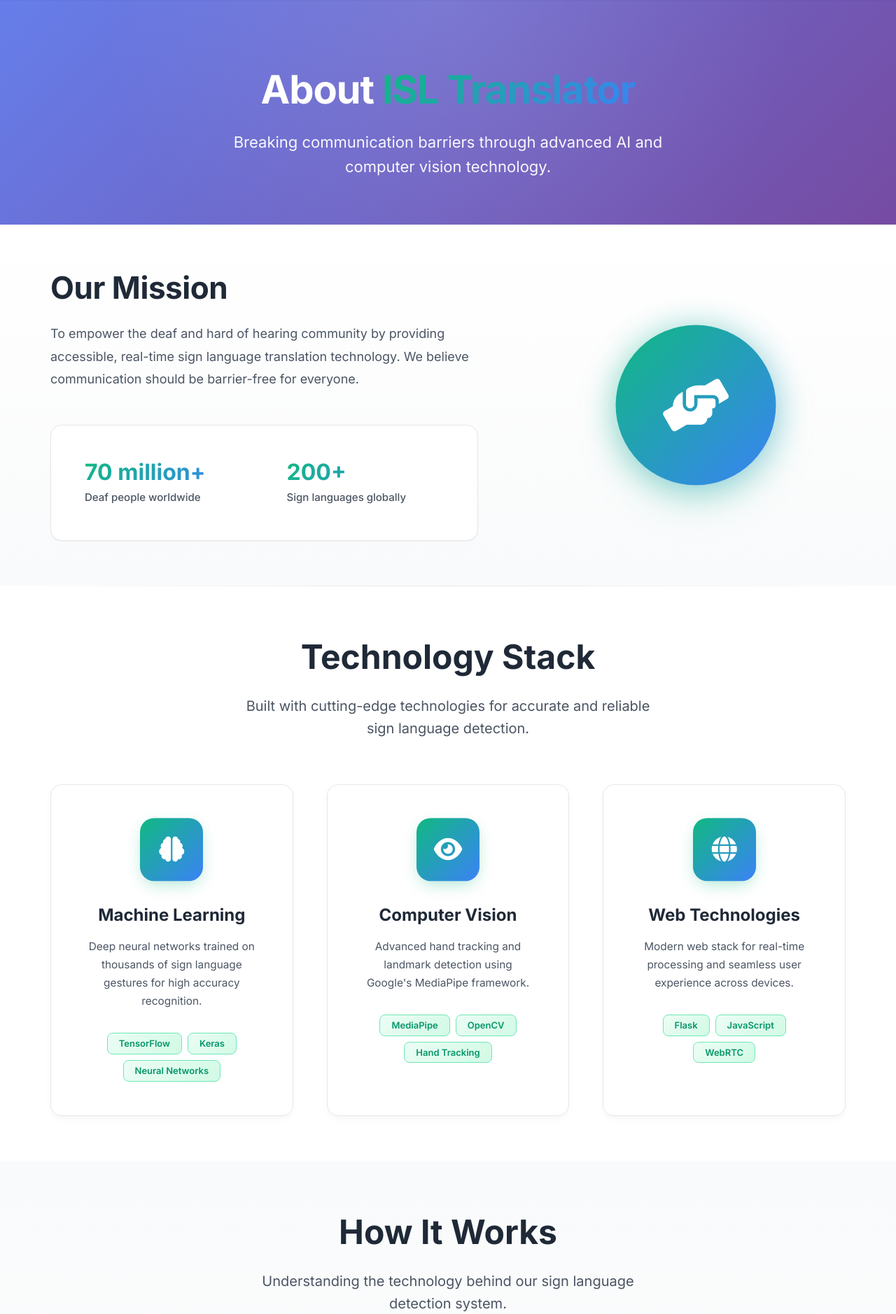
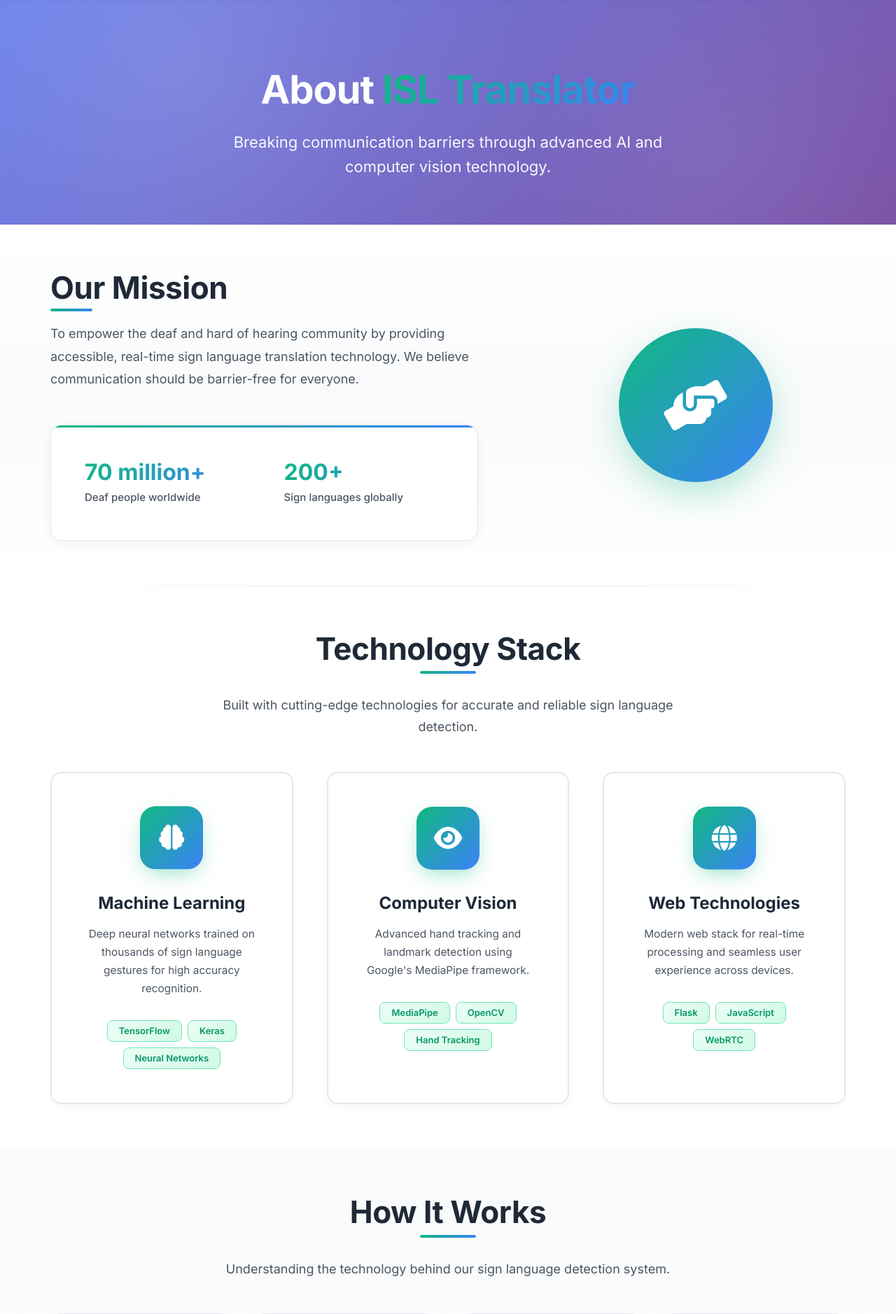
Before and after one commit to kartiksharma1227/Indian_Sign_Language_to_Sentence_Formation, a Flask app: page /about in a window 1280 px wide. Shown: the part 71-1949 px from the top of the page at 70% size. Run offline with Flask 3, Linux system fonts and the light colour scheme.

Commit message:
Changed about.css

```diff
--- a/static/css/about.css
+++ b/static/css/about.css
@@ -17,8 +17,28 @@
     left: 0;
     right: 0;
     bottom: 0;
-    background: radial-gradient(circle at 50% 0%, rgba(255, 255, 255, 0.1), transparent 70%);
+    background:
+        radial-gradient(circle at 20% 30%, rgba(255, 255, 255, 0.15), transparent 50%),
+        radial-gradient(circle at 80% 70%, rgba(255, 255, 255, 0.1), transparent 50%);
     pointer-events: none;
+}
+
+.about-page-hero::after {
+    content: '';
+    position: absolute;
+    top: -50%;
+    left: -50%;
+    width: 200%;
+    height: 200%;
+    background: radial-gradient(circle, rgba(255, 255, 255, 0.03) 1px, transparent 1px);
+    background-size: 50px 50px;
+    animation: gridMove 20s linear infinite;
+    opacity: 0.5;
+}
+
+@keyframes gridMove {
+    0% { transform: translate(0, 0); }
+    100% { transform: translate(50px, 50px); }
 }
 
 .about-page-container {
@@ -44,12 +65,35 @@
     max-width: 700px;
     margin: 0 auto;
     font-weight: 400;
+    animation: fadeInUp 0.8s ease-out 0.2s backwards;
+}
+
+@keyframes fadeInUp {
+    from {
+        opacity: 0;
+        transform: translateY(30px);
+    }
+    to {
+        opacity: 1;
+        transform: translateY(0);
+    }
 }
 
 /* Mission Section */
 .about-page-mission {
     padding: var(--spacing-3xl) 0;
-    background: linear-gradient(180deg, #ffffff 0%, #f9fafb 100%);
+    background: linear-gradient(180deg, #ffffff 0%, #f9fafb 50%, #ffffff 100%);
+    position: relative;
+}
+
+.about-page-mission::before {
+    content: '';
+    position: absolute;
+    top: 0;
+    left: 0;
+    right: 0;
+    height: 1px;
+    background: linear-gradient(90deg, transparent, var(--gray-200) 50%, transparent);
 }
 
 .about-page-mission-container {
@@ -88,16 +145,34 @@
 .about-page-mission-stats {
     display: grid;
     grid-template-columns: repeat(2, 1fr);
-    gap: var(--spacing-xl);
+    gap: var(--spacing-lg);
     padding: var(--spacing-xl);
     background: white;
     border-radius: var(--border-radius-xl);
     border: 1px solid var(--gray-200);
-    box-shadow: var(--shadow-sm);
+    box-shadow: 0 4px 20px -4px rgba(0, 0, 0, 0.08);
+    position: relative;
+    overflow: hidden;
+}
+
+.about-page-mission-stats::before {
+    content: '';
+    position: absolute;
+    top: 0;
+    left: 0;
+    width: 100%;
+    height: 3px;
+    background: var(--gradient-primary);
 }
 
 .about-page-mission-stat {
     padding: var(--spacing-md);
+    position: relative;
+    transition: transform var(--transition-fast);
+}
+
+.about-page-mission-stat:hover {
+    transform: scale(1.05);
 }
 
 .about-page-mission-stat strong {
@@ -142,12 +217,18 @@
 .about-page-mission-icon::before {
     content: '';
     position: absolute;
-    inset: -3px;
+    inset: -8px;
     border-radius: 50%;
     background: var(--gradient-primary);
-    opacity: 0.3;
-    filter: blur(20px);
+    opacity: 0.2;
+    filter: blur(25px);
     z-index: -1;
+    animation: pulseGlow 3s ease-in-out infinite;
+}
+
+@keyframes pulseGlow {
+    0%, 100% { opacity: 0.2; transform: scale(1); }
+    50% { opacity: 0.4; transform: scale(1.05); }
 }
 
 /* Technology Section */
@@ -164,7 +245,7 @@
     left: 0;
     right: 0;
     height: 1px;
-    background: linear-gradient(90deg, transparent, var(--gray-200), transparent);
+    background: linear-gradient(90deg, transparent, var(--gray-200) 50%, transparent);
 }
 
 .about-page-technology-container {
@@ -184,7 +265,7 @@
     background: white;
     padding: var(--spacing-2xl);
     border-radius: var(--border-radius-xl);
-    border: 1px solid var(--gray-200);
+    border: 2px solid var(--gray-200);
     box-shadow: 0 4px 12px -2px rgba(0, 0, 0, 0.05);
     text-align: center;
     transition: all var(--transition-normal);
@@ -198,15 +279,26 @@
     top: 0;
     left: 0;
     right: 0;
-    height: 4px;
+    height: 5px;
     background: var(--gradient-primary);
     transform: scaleX(0);
-    transition: transform var(--transition-normal);
+    transform-origin: left;
+    transition: transform 0.4s cubic-bezier(0.4, 0, 0.2, 1);
+}
+
+.about-page-tech-card::after {
+    content: '';
+    position: absolute;
+    inset: 0;
+    border-radius: var(--border-radius-xl);
+    background: radial-gradient(circle at 50% 0%, rgba(16, 185, 129, 0.05), transparent 70%);
+    opacity: 0;
+    transition: opacity var(--transition-normal);
 }
 
 .about-page-tech-card:hover {
-    transform: translateY(-8px);
-    box-shadow: 0 12px 28px -4px rgba(0, 0, 0, 0.12);
+    transform: translateY(-12px);
+    box-shadow: 0 20px 40px -8px rgba(0, 0, 0, 0.15);
     border-color: var(--primary-light);
 }
 
@@ -214,23 +306,30 @@
     transform: scaleX(1);
 }
 
+.about-page-tech-card:hover::after {
+    opacity: 1;
+}
+
 .about-page-tech-icon {
     width: 90px;
     height: 90px;
     background: var(--gradient-primary);
-    border-radius: 20px;
+    border-radius: 22px;
     display: flex;
     align-items: center;
     justify-content: center;
     margin: 0 auto var(--spacing-xl);
     color: white;
     font-size: 2.25rem;
-    box-shadow: 0 8px 24px -6px rgba(16, 185, 129, 0.4);
-    transition: transform var(--transition-normal);
+    box-shadow: 0 10px 30px -8px rgba(16, 185, 129, 0.5);
+    transition: all 0.4s cubic-bezier(0.4, 0, 0.2, 1);
+    position: relative;
+    z-index: 1;
 }
 
 .about-page-tech-card:hover .about-page-tech-icon {
-    transform: scale(1.05) rotateY(10deg);
+    transform: scale(1.1) translateY(-5px);
+    box-shadow: 0 15px 40px -10px rgba(16, 185, 129, 0.6);
 }
 
 .about-page-tech-card h3 {
@@ -239,6 +338,8 @@
     color: var(--dark-color);
     margin-bottom: var(--spacing-md);
     line-height: 1.3;
+    position: relative;
+    z-index: 1;
 }
 
 .about-page-tech-card p {
@@ -246,6 +347,8 @@
     margin-bottom: var(--spacing-xl);
     line-height: 1.7;
     font-size: clamp(0.9375rem, 1.2vw, 1rem);
+    position: relative;
+    z-index: 1;
 }
 
 .about-page-tech-tags {
@@ -253,6 +356,8 @@
     flex-wrap: wrap;
     gap: var(--spacing-sm);
     justify-content: center;
+    position: relative;
+    z-index: 1;
 }
 
 .about-page-tech-tag {
@@ -495,6 +674,43 @@
     max-width: 600px;
     margin-left: auto;
     margin-right: auto;
+}
+
+/* Section Headers */
+.section-header {
+    text-align: center;
+    margin-bottom: var(--spacing-2xl);
+}
+
+.section-title {
+    font-size: clamp(2rem, 3.5vw, 2.75rem);
+    font-weight: 800;
+    color: var(--dark-color);
+    margin-bottom: var(--spacing-md);
+    line-height: 1.2;
+    letter-spacing: -0.01em;
+    position: relative;
+    display: inline-block;
+}
+
+.section-title::after {
+    content: '';
+    position: absolute;
+    bottom: -10px;
+    left: 50%;
+    transform: translateX(-50%);
+    width: 80px;
+    height: 4px;
+    background: var(--gradient-primary);
+    border-radius: 2px;
+}
+
+.section-description {
+    font-size: clamp(1rem, 1.5vw, 1.125rem);
+    color: var(--gray-600);
+    max-width: 700px;
+    margin: var(--spacing-lg) auto 0;
+    line-height: 1.7;
 }
 
 /* Responsive Design */
@@ -569,43 +789,27 @@
 
 /* Smooth Animations */
 @media (prefers-reduced-motion: no-preference) {
-    .about-page-mission-icon {
-        animation: pulse 4s ease-in-out infinite;
+    .about-page-tech-icon,
+    .about-page-step-icon,
+    .about-page-feature-icon {
+        animation: gentleFloat 6s ease-in-out infinite;
     }
 
-    .about-page-tech-icon,
-    .about-page-step-number,
-    .about-page-feature-icon {
-        animation: float 6s ease-in-out infinite;
-    }
+    .about-page-tech-card:nth-child(1) .about-page-tech-icon { animation-delay: 0s; }
+    .about-page-tech-card:nth-child(2) .about-page-tech-icon { animation-delay: 0.5s; }
+    .about-page-tech-card:nth-child(3) .about-page-tech-icon { animation-delay: 1s; }
 
-    .about-page-tech-icon {
-        animation-delay: 0s;
-    }
-
-    .about-page-step-number {
-        animation-delay: 0.5s;
-    }
-
-    .about-page-feature-icon {
-        animation-delay: 1s;
-    }
+    .about-page-process-step:nth-child(1) { animation: fadeInUp 0.6s ease-out 0.1s backwards; }
+    .about-page-process-step:nth-child(2) { animation: fadeInUp 0.6s ease-out 0.2s backwards; }
+    .about-page-process-step:nth-child(3) { animation: fadeInUp 0.6s ease-out 0.3s backwards; }
+    .about-page-process-step:nth-child(4) { animation: fadeInUp 0.6s ease-out 0.4s backwards; }
 }
 
-@keyframes float {
+@keyframes gentleFloat {
     0%, 100% {
         transform: translateY(0px);
     }
     50% {
-        transform: translateY(-10px);
+        transform: translateY(-8px);
     }
 }
-
-@keyframes pulse {
-    0%, 100% {
-        transform: scale(1);
-    }
-    50% {
-        transform: scale(1.05);
-    }
-}
```
Also changed, not shown: other parts of static/css/about.css (+115 -23 lines).
